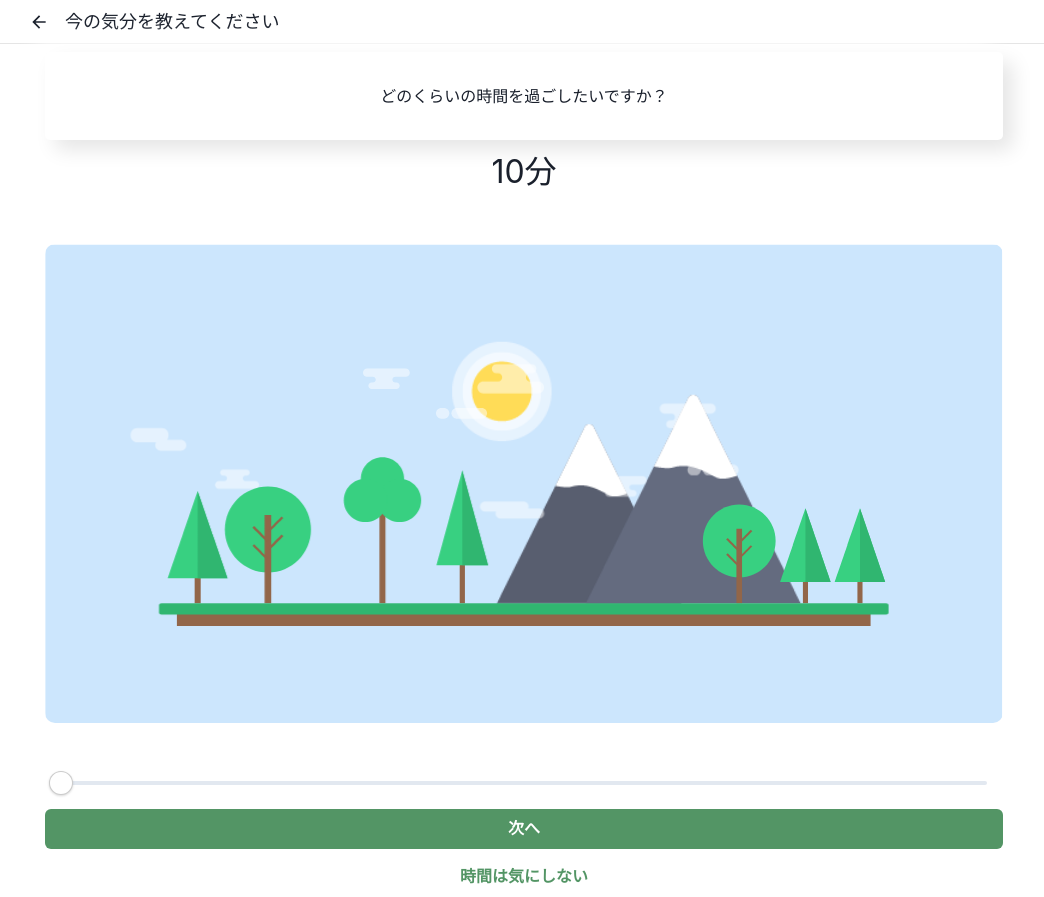
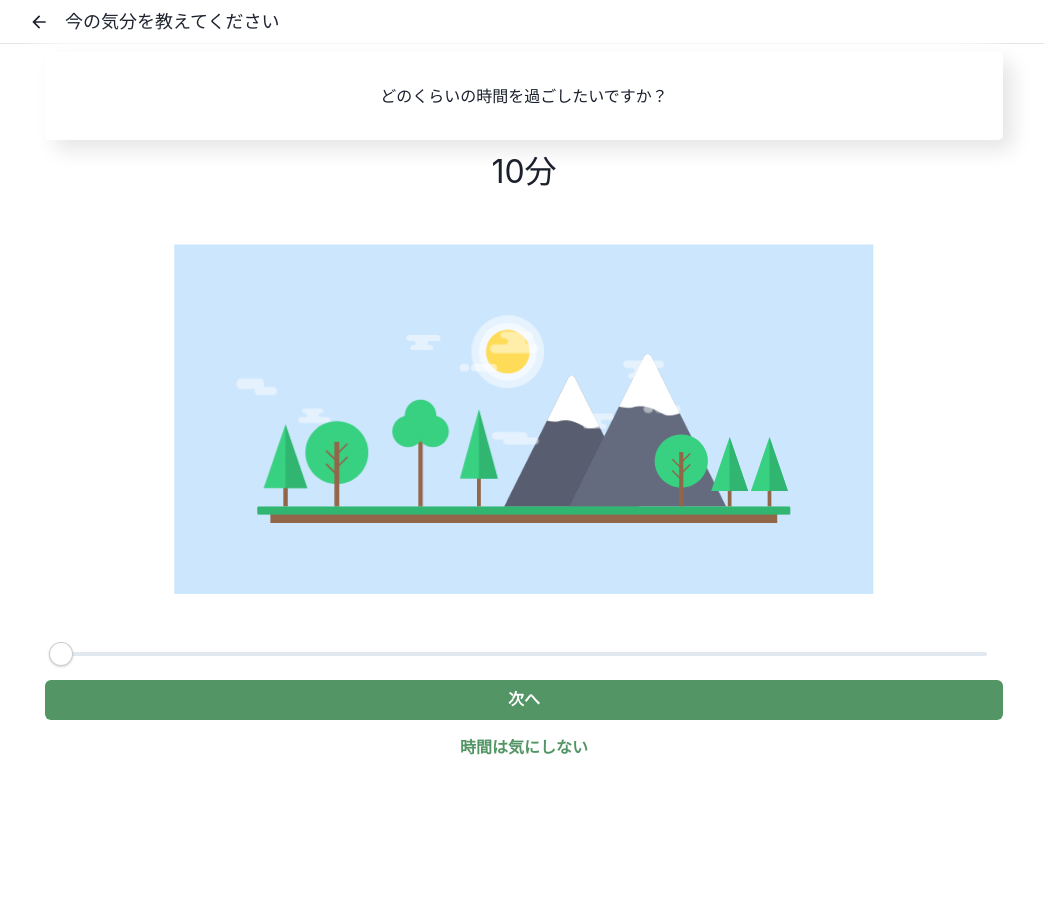
Before and after one commit to poroto-app/poroto, a Next.js app: page /plans/interest in a window 1280 px wide. Shown: the whole page, without its empty margins (116-1160 px from the left). After the commit the page ends 800 px from the top, so only its background shows below. Built offline with nearby package versions, Linux system fonts and the light colour scheme.

Commit message:
feat(view): ページの高さがピッタリ合うようにスタイルを修正

```diff
--- a/src/view/interest/PlanDurationSelector.tsx
+++ b/src/view/interest/PlanDurationSelector.tsx
@@ -35,6 +35,13 @@ export const PlanDurationSelector = ({
     const { View: LottieView, goToAndStop } = useLottie({
         animationData,
         autoplay: false,
+        style: {
+            position: "absolute",
+            top: 0,
+            right: 0,
+            bottom: 0,
+            left: 0,
+        }
     });
 
     useEffect(() => {
@@ -49,7 +56,7 @@ export const PlanDurationSelector = ({
         <VStack w="100%" h="100%">
             <VStack w="100%" spacing="48px" flex="1" justifyContent="center">
                 <Text fontSize="2rem">{hourStr + minuteStr}</Text>
-                <Box w="100%" borderRadius="10px" overflow="hidden">
+                <Box w="100%" borderRadius="10px" overflow="hidden" flex="1" position="relative">
                     {LottieView}
                 </Box>
                 <Box w="100%" px="16px">
```
